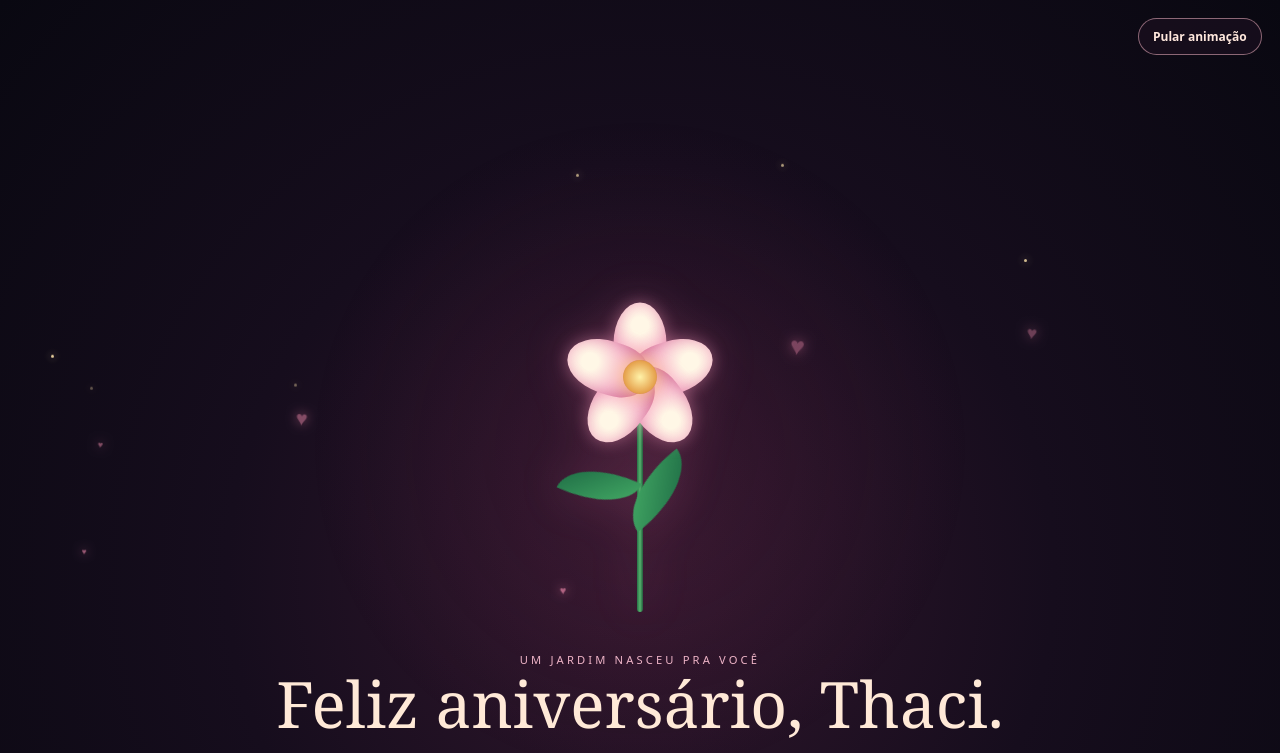
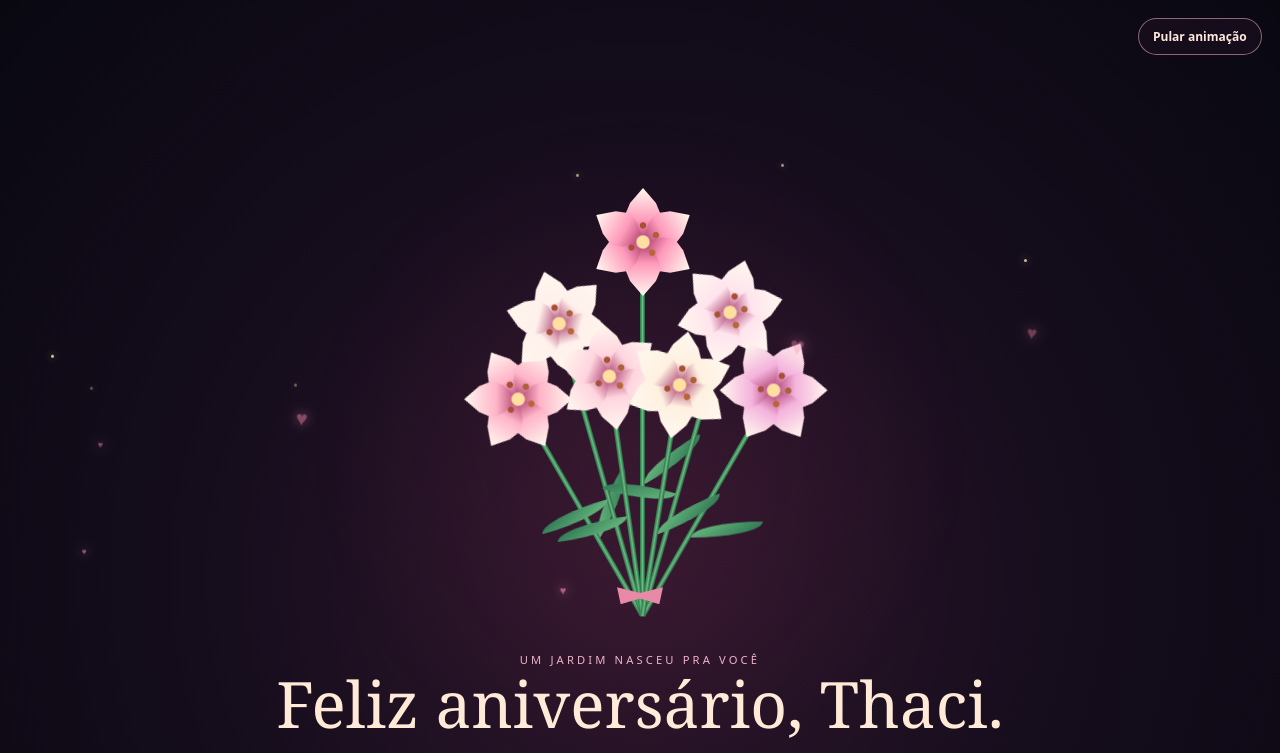
Before and after one commit to plbr010/jardimdathaci, a plain HTML site: page index.html in a window 1280 px wide. Shown: the top 753 px of the page. Drawn offline with Linux system fonts and the light colour scheme.

Commit message:
Anima um buquê de sete lírios na abertura

```diff
--- a/index.html
+++ b/index.html
@@ -76,19 +76,21 @@ body.intro-lock{overflow:hidden}
 .birthday-intro{position:fixed;inset:0;z-index:9999;display:grid;place-items:center;overflow:hidden;background:radial-gradient(circle at 50% 72%,#32172d 0,#160d1d 48%,#090811 100%);transition:opacity .9s ease,visibility .9s}
 .birthday-intro.done{opacity:0;visibility:hidden;pointer-events:none}
 .intro-sky{position:absolute;inset:0;background:radial-gradient(circle at 50% 56%,#6e274c33,transparent 42%);animation:introGlow 5.7s ease both}
-.intro-flower{position:relative;width:min(80vw,350px);height:min(72vh,470px);filter:drop-shadow(0 0 22px #fa7dac35)}
-.intro-stem{position:absolute;left:50%;bottom:5%;width:6px;height:0;border-radius:99px;background:linear-gradient(90deg,#287147,#55b46d,#245b3d);transform:translateX(-50%);animation:growStem 1.55s .35s cubic-bezier(.16,.8,.3,1) forwards}
-.intro-leaf{position:absolute;bottom:22%;left:50%;width:0;height:0;border-radius:100% 0 100% 0;background:linear-gradient(135deg,#4bb66b,#17603f);transform-origin:0 100%;opacity:0}
-.intro-leaf.left{animation:leafLeft .8s 1.25s cubic-bezier(.2,.8,.2,1) forwards}
-.intro-leaf.right{animation:leafRight .8s 1.55s cubic-bezier(.2,.8,.2,1) forwards}
-.intro-bloom{position:absolute;left:50%;bottom:55%;width:132px;height:132px;transform:translate(-50%,50%) scale(0);animation:bloomOpen 1.35s 2s cubic-bezier(.15,.9,.25,1.15) forwards}
-.intro-petal{position:absolute;left:50%;top:50%;width:53px;height:82px;border-radius:70% 70% 55% 55%;background:radial-gradient(circle at 50% 28%,#fff7e6 0 13%,#f8bfd0 48%,#d96c9c 100%);transform-origin:50% 92%;box-shadow:inset 0 -8px 14px #b8427566,0 0 16px #ff9fc466}
-.intro-petal:nth-child(1){transform:translate(-50%,-91%) rotate(0)}
-.intro-petal:nth-child(2){transform:translate(-50%,-91%) rotate(72deg)}
-.intro-petal:nth-child(3){transform:translate(-50%,-91%) rotate(144deg)}
-.intro-petal:nth-child(4){transform:translate(-50%,-91%) rotate(216deg)}
-.intro-petal:nth-child(5){transform:translate(-50%,-91%) rotate(288deg)}
-.intro-core{position:absolute;left:50%;top:50%;width:34px;height:34px;border-radius:50%;background:radial-gradient(circle,#fff2a8,#e6a34e 65%,#ba673c);transform:translate(-50%,-50%);box-shadow:0 0 18px #ffd884}
+.intro-flower{position:absolute;left:50%;bottom:23%;transform:translateX(-50%);width:min(88vw,410px);height:min(53vh,390px)}
+.bouquet-stalk{position:absolute;bottom:0;left:50%;height:var(--length);width:5px;transform-origin:bottom center;transform:rotate(var(--angle))}
+.intro-stem{position:absolute;inset:0;border-radius:99px;background:linear-gradient(90deg,#287147,#68bc80,#245b3d);transform-origin:bottom;animation:growStem 1.3s var(--wait) cubic-bezier(.16,.8,.3,1) both}
+.intro-leaf{position:absolute;left:1px;bottom:35%;width:clamp(38px,11vw,72px);height:16px;border-radius:100% 0;background:linear-gradient(150deg,#76c889,#216749);transform-origin:left center;animation:leafOpen .8s calc(.65s + var(--wait)) ease both}
+.bouquet-stalk:nth-child(even) .intro-leaf{rotate:210deg}
+.intro-bloom{position:absolute;top:0;left:50%;width:clamp(65px,20vw,108px);aspect-ratio:1;animation:bloomOpen 1.2s calc(1.35s + var(--wait)) cubic-bezier(.15,.9,.25,1.12) both}
+.intro-petal{position:absolute;inset:0;background:linear-gradient(to bottom,#fff7ee,var(--pink) 30%,#a53165 52%);clip-path:polygon(50% 0,62% 14%,67% 26%,63% 36%,50% 51%,37% 36%,33% 26%,38% 14%);border-radius:50%}
+.intro-petal:nth-child(1){rotate:0deg}
+.intro-petal:nth-child(2){rotate:60deg}
+.intro-petal:nth-child(3){rotate:120deg}
+.intro-petal:nth-child(4){rotate:180deg}
+.intro-petal:nth-child(5){rotate:240deg}
+.intro-petal:nth-child(6){rotate:300deg}
+.intro-stamens{position:absolute;inset:29%;border-radius:50%;background:radial-gradient(circle at 50% 14%,#a95034 0 6%,transparent 8%),radial-gradient(circle at 78% 35%,#ac613b 0 6%,transparent 8%),radial-gradient(circle at 70% 73%,#b86637 0 6%,transparent 8%),radial-gradient(circle at 25% 62%,#a65035 0 6%,transparent 8%),radial-gradient(circle at 50% 50%,#ffe0a0 0 18%,transparent 23%)}
+.bouquet-tie{position:absolute;bottom:3%;left:50%;width:46px;height:17px;background:#e789a7;clip-path:polygon(0 0,50% 34%,100% 0,92% 100%,50% 66%,8% 100%);translate:-50% 0;animation:introGlow .45s 2.4s both}
 .intro-title{position:absolute;left:50%;bottom:8%;width:max-content;max-width:92vw;text-align:center;color:#ffe9d7;transform:translateX(-50%);opacity:0;animation:titleIn 1s 3.25s ease forwards}
 .intro-title span{display:block;font:.7rem/1.4 system-ui;letter-spacing:.28em;text-transform:uppercase;color:#eeb4c7}
 .intro-title strong{display:block;margin-top:.3rem;font:400 clamp(2.1rem,9vw,4rem)/1 Georgia,serif}
@@ -96,10 +98,9 @@ body.intro-lock{overflow:hidden}
 .intro-spark{position:absolute;width:3px;height:3px;border-radius:50%;background:#ffe6ad;box-shadow:0 0 8px #ffe6ad;opacity:0;animation:sparkFloat var(--dur) var(--delay) ease-in infinite}
 .intro-skip{position:absolute;right:max(18px,env(safe-area-inset-right));top:max(18px,env(safe-area-inset-top));border:1px solid #f5b6c688;background:#1b1020aa;color:#ffe8dd;border-radius:999px;padding:.55rem .9rem;font:600 .75rem system-ui;cursor:pointer}
 .hero.hero-ready .hero-grid{animation:heroReveal 1s ease both}
-@keyframes growStem{to{height:52%}}
-@keyframes leafLeft{from{opacity:0;width:0;height:0;transform:translate(-2px,0) rotate(-15deg)}to{opacity:1;width:82px;height:42px;transform:translate(-2px,0) rotate(-38deg)}}
-@keyframes leafRight{from{opacity:0;width:0;height:0;transform:translate(2px,-48px) rotate(165deg)}to{opacity:1;width:76px;height:39px;transform:translate(2px,-48px) rotate(205deg)}}
-@keyframes bloomOpen{0%{transform:translate(-50%,50%) scale(0) rotate(-18deg)}70%{transform:translate(-50%,50%) scale(1.12) rotate(3deg)}100%{transform:translate(-50%,50%) scale(1) rotate(0)}}
+@keyframes growStem{from{transform:scaleY(0)}to{transform:scaleY(1)}}
+@keyframes leafOpen{from{opacity:0;transform:rotate(-18deg) scaleX(0)}to{opacity:1;transform:rotate(-30deg) scaleX(1)}}
+@keyframes bloomOpen{from{opacity:0;transform:translate(-50%,-50%) scale(.08) rotate(-18deg)}to{opacity:1;transform:translate(-50%,-50%) scale(1)}}
 @keyframes heartFloat{0%{opacity:0;transform:translate3d(0,0,0) scale(.6) rotate(-8deg)}15%{opacity:.8}100%{opacity:0;transform:translate3d(var(--drift),-105vh,0) scale(1.25) rotate(18deg)}}
 @keyframes sparkFloat{0%{opacity:0;transform:translateY(0)}20%{opacity:.9}100%{opacity:0;transform:translateY(-75vh)}}
 @keyframes titleIn{from{opacity:0;transform:translate(-50%,18px)}to{opacity:1;transform:translate(-50%,0)}}
@@ -111,8 +112,14 @@ body.intro-lock{overflow:hidden}
 <div class="birthday-intro" id="birthday-intro" role="dialog" aria-label="Uma surpresa para Thaci">
  <div class="intro-sky"></div>
  <div class="intro-flower" aria-hidden="true">
-  <i class="intro-stem"></i><i class="intro-leaf left"></i><i class="intro-leaf right"></i>
-  <div class="intro-bloom"><i class="intro-petal"></i><i class="intro-petal"></i><i class="intro-petal"></i><i class="intro-petal"></i><i class="intro-petal"></i><i class="intro-core"></i></div>
+  <div class="bouquet-stalk" style="--angle:-30deg;--length:64%;--pink:#ffb4c8;--wait:0.00s"><i class="intro-stem"></i><i class="intro-leaf"></i><div class="intro-bloom"><i class="intro-petal"></i><i class="intro-petal"></i><i class="intro-petal"></i><i class="intro-petal"></i><i class="intro-petal"></i><i class="intro-petal"></i><i class="intro-stamens"></i></div></div>
+  <div class="bouquet-stalk" style="--angle:-16deg;--length:78%;--pink:#fff0eb;--wait:0.17s"><i class="intro-stem"></i><i class="intro-leaf"></i><div class="intro-bloom"><i class="intro-petal"></i><i class="intro-petal"></i><i class="intro-petal"></i><i class="intro-petal"></i><i class="intro-petal"></i><i class="intro-petal"></i><i class="intro-stamens"></i></div></div>
+  <div class="bouquet-stalk" style="--angle:0deg;--length:96%;--pink:#ff9abb;--wait:0.34s"><i class="intro-stem"></i><i class="intro-leaf"></i><div class="intro-bloom"><i class="intro-petal"></i><i class="intro-petal"></i><i class="intro-petal"></i><i class="intro-petal"></i><i class="intro-petal"></i><i class="intro-petal"></i><i class="intro-stamens"></i></div></div>
+  <div class="bouquet-stalk" style="--angle:16deg;--length:81%;--pink:#ffe4ee;--wait:0.51s"><i class="intro-stem"></i><i class="intro-leaf"></i><div class="intro-bloom"><i class="intro-petal"></i><i class="intro-petal"></i><i class="intro-petal"></i><i class="intro-petal"></i><i class="intro-petal"></i><i class="intro-petal"></i><i class="intro-stamens"></i></div></div>
+  <div class="bouquet-stalk" style="--angle:30deg;--length:67%;--pink:#f4b3dd;--wait:0.68s"><i class="intro-stem"></i><i class="intro-leaf"></i><div class="intro-bloom"><i class="intro-petal"></i><i class="intro-petal"></i><i class="intro-petal"></i><i class="intro-petal"></i><i class="intro-petal"></i><i class="intro-petal"></i><i class="intro-stamens"></i></div></div>
+  <div class="bouquet-stalk" style="--angle:-8deg;--length:62%;--pink:#ffd5df;--wait:0.85s"><i class="intro-stem"></i><i class="intro-leaf"></i><div class="intro-bloom"><i class="intro-petal"></i><i class="intro-petal"></i><i class="intro-petal"></i><i class="intro-petal"></i><i class="intro-petal"></i><i class="intro-petal"></i><i class="intro-stamens"></i></div></div>
+  <div class="bouquet-stalk" style="--angle:9deg;--length:60%;--pink:#fff1e1;--wait:1.02s"><i class="intro-stem"></i><i class="intro-leaf"></i><div class="intro-bloom"><i class="intro-petal"></i><i class="intro-petal"></i><i class="intro-petal"></i><i class="intro-petal"></i><i class="intro-petal"></i><i class="intro-petal"></i><i class="intro-stamens"></i></div></div>
+  <div class="bouquet-tie"></div>
  </div>
  <div class="intro-title"><span>Um jardim nasceu pra você</span><strong>Feliz aniversário, Thaci.</strong></div>
  <button class="intro-skip" type="button">Pular animação</button>
```
